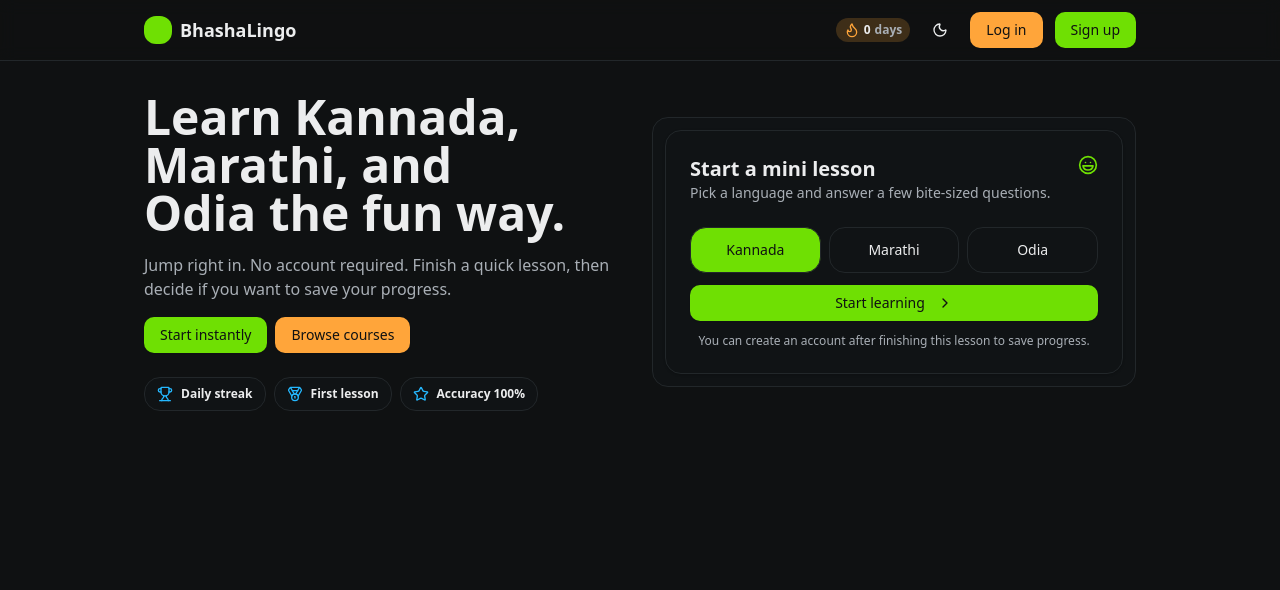
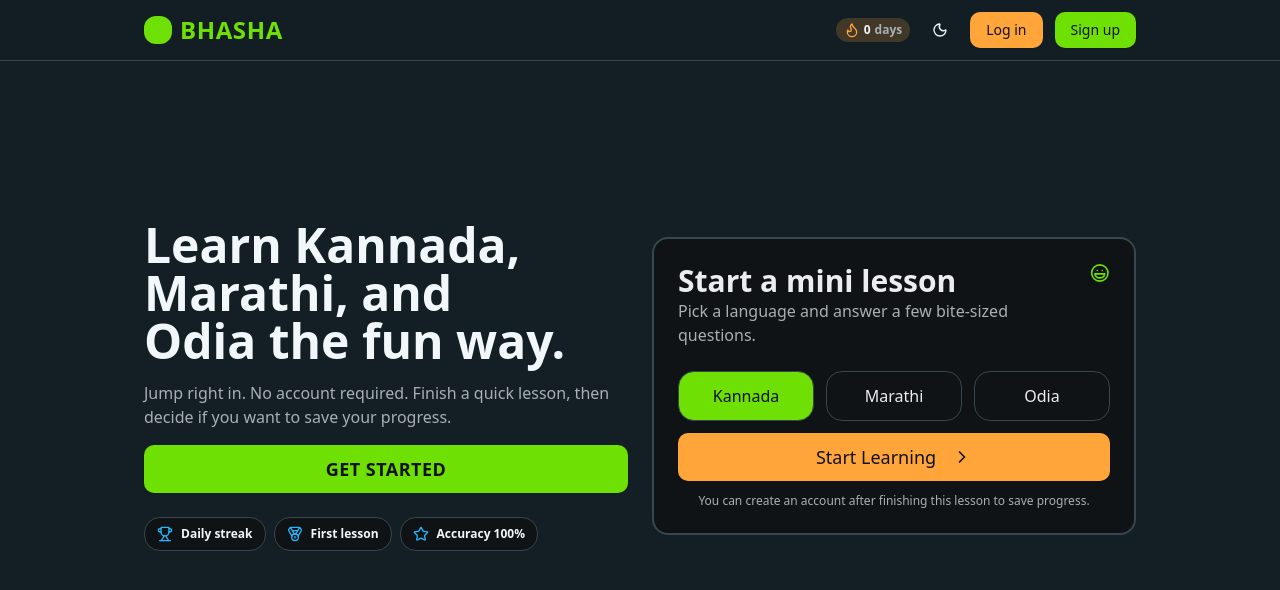
Before and after one commit to Omm-Pani/Bhasha-web, a React (Vite) app: page / in a window 1280 px wide. Shown: the top 590 px of the page. Built offline with nearby package versions, Linux system fonts and the light colour scheme.

Commit message:
updated ui theme

```diff
--- a/src/components/lesson/lesson-runner.tsx
+++ b/src/components/lesson/lesson-runner.tsx
@@ -119,7 +119,12 @@ export function LessonRunner({
             })}
           </div>
           <div className="flex justify-end">
-            <Button onClick={next} disabled={!selected}>
+            <Button
+              className="font-semibold"
+              variant="secondary"
+              onClick={next}
+              disabled={!selected}
+            >
               Continue
             </Button>
           </div>
--- a/src/components/onboarding/quick-start.tsx
+++ b/src/components/onboarding/quick-start.tsx
@@ -26,32 +26,36 @@ export function QuickStart({
     <Card className="rounded-2xl">
       <CardHeader className="flex items-start justify-between gap-2">
         <div>
-          <CardTitle className="text-xl">Start a mini lesson</CardTitle>
-          <p className="text-sm text-muted-foreground">
+          <CardTitle className="text-3xl">Start a mini lesson</CardTitle>
+          <p className="text-md text-muted-foreground">
             Pick a language and answer a few bite-sized questions.
           </p>
         </div>
         <LangIcon className="size-5 text-primary" aria-hidden />
       </CardHeader>
-      <CardContent className="space-y-3">
+      <CardContent className="">
         {!started ? (
           <>
-            <div className="grid grid-cols-3 gap-2">
+            <div className="grid grid-cols-3 gap-3">
               {Object.values(Languages).map((l) => (
                 <button
                   key={l}
                   onClick={() => setLang(l)}
-                  className={`rounded-xl border p-3 text-sm font-medium transition-colors ${l === lang ? "bg-primary text-primary-foreground" : "hover:bg-muted"}`}
+                  className={`rounded-xl border p-3 text-md font-medium transition-colors ${l === lang ? "bg-primary text-primary-foreground" : "hover:bg-muted"}`}
                   aria-label={`Choose ${l}`}
                 >
                   {l}
                 </button>
               ))}
             </div>
-            <Button className="w-full" onClick={start}>
-              Start learning <ChevronRight className="ml-1 size-4" />
+            <Button
+              variant="secondary"
+              className="w-full h-12 text-lg mt-3"
+              onClick={start}
+            >
+              Start Learning <ChevronRight className="ml-2 size-5" />
             </Button>
-            <p className="text-center text-xs text-muted-foreground">
+            <p className="mt-3 text-center text-xs text-muted-foreground">
               You can create an account after finishing this lesson to save
               progress.
             </p>
--- a/src/components/ui/card.tsx
+++ b/src/components/ui/card.tsx
@@ -7,7 +7,7 @@ function Card({ className, ...props }: React.ComponentProps<"div">) {
     <div
       data-slot="card"
       className={cn(
-        "bg-card text-card-foreground flex flex-col gap-6 rounded-xl border py-6 shadow-sm",
+        "bg-card text-card-foreground flex flex-col gap-6 rounded-xl border-2 py-6",
         className
       )}
       {...props}
--- a/src/index.css
+++ b/src/index.css
@@ -55,9 +55,10 @@
 }
 
 /* Optional dark mode tuned to maintain brand identity */
+/* #37464f */
 .dark {
-  --background: #0f1112;
-  --foreground: #ecedee;
+  --background: #131f24;
+  --foreground: #f1f7fb;
   --card: #101315;
   --card-foreground: #ecedee;
   --popover: #101315;
@@ -73,7 +74,7 @@
   --destructive: #ff6368;
   --destructive-foreground: #0f1112;
 
-  --border: #22272a;
+  --border: #37464f;
   --input: #22272a;
   --ring: #2c7d00;
 
--- a/src/pages/Home.tsx
+++ b/src/pages/Home.tsx
@@ -17,7 +17,9 @@ export default function Home() {
         <div className="mx-auto flex max-w-5xl items-center justify-between px-4 py-3">
           <div className="flex items-center gap-2">
             <div className="h-7 w-7 rounded-lg bg-primary" aria-hidden />
-            <span className="font-bold text-lg">BhashaLingo</span>
+            <span className="font-bold text-2xl text-primary tracking-wide">
+              BHASHA
+            </span>
           </div>
           <div className="flex items-center gap-3">
             <StreakBadge />
@@ -37,7 +39,7 @@ export default function Home() {
         </div>
       </header>
 
-      <section className="mx-auto grid w-full max-w-5xl gap-6 px-4 py-8 md:grid-cols-2 md:items-center">
+      <section className="mx-auto my-40 grid w-full max-w-5xl gap-6 px-4 md:grid-cols-2 md:items-center">
         <div className="space-y-4">
           <h1 className="text-balance text-3xl font-extrabold md:text-5xl">
             Learn Kannada, Marathi, and Odia the fun way.
@@ -47,15 +49,17 @@ export default function Home() {
             decide if you want to save your progress.
           </p>
           <div className="flex gap-2">
-            <Button onClick={() => navigate("/learn/lang")}>
-              Start instantly
+            <Button
+              className="w-full text-lg p-6 font-semibold tracking-wide leading-28"
+              onClick={() => navigate("/learn/lang")}
+            >
+              GET STARTED
             </Button>
-            <Button variant="secondary">Browse courses</Button>
           </div>
           <AchievementsRow />
         </div>
 
-        <div className="rounded-xl border bg-card p-3">
+        <div className="">
           <QuickStart defaultLanguage={Languages.Kannada} />
         </div>
       </section>
```
